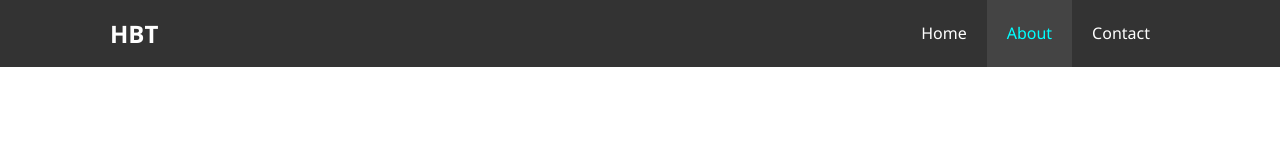
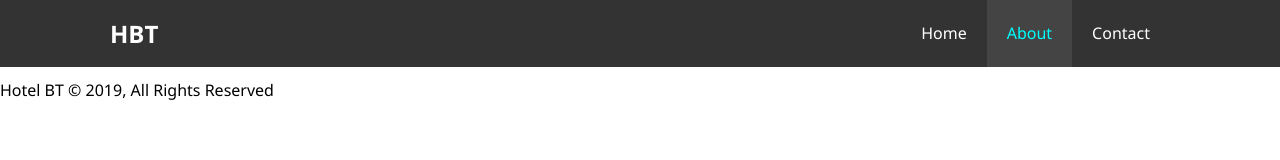
Before and after one commit to Sleyudoags/hotel-website, a plain HTML site: page about.html in a window 1280 px wide. Drawn offline with Linux system fonts and the light colour scheme.

Commit message:
added footer

```diff
--- a/about.html
+++ b/about.html
@@ -25,6 +25,10 @@
     </nav>
     </header>
 
+    <footer id="main-footer">
+      <p>Hotel BT &copy; 2019, All Rights Reserved</p>
+    </footer>
+
 
 
 
```
Also changed, not shown: index.html (+3 -0 lines).
